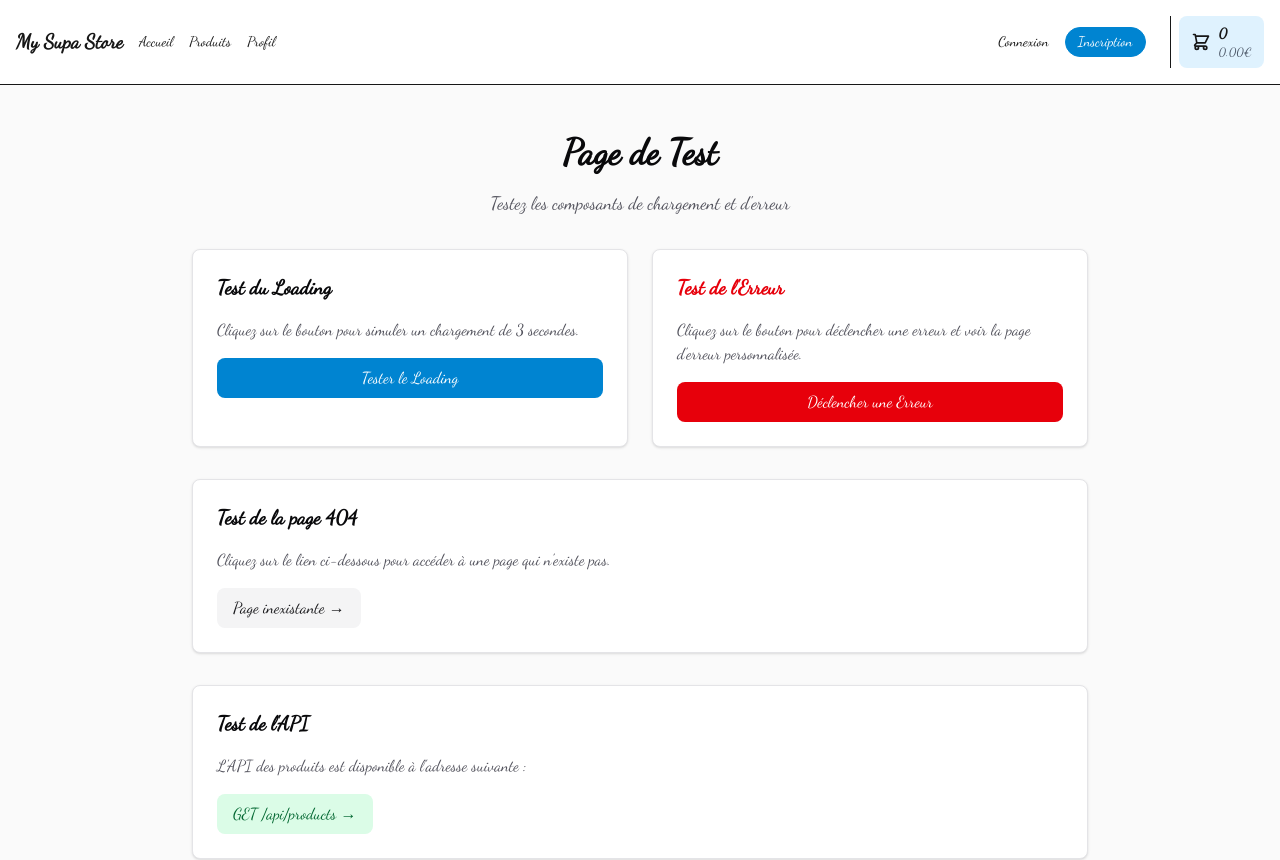
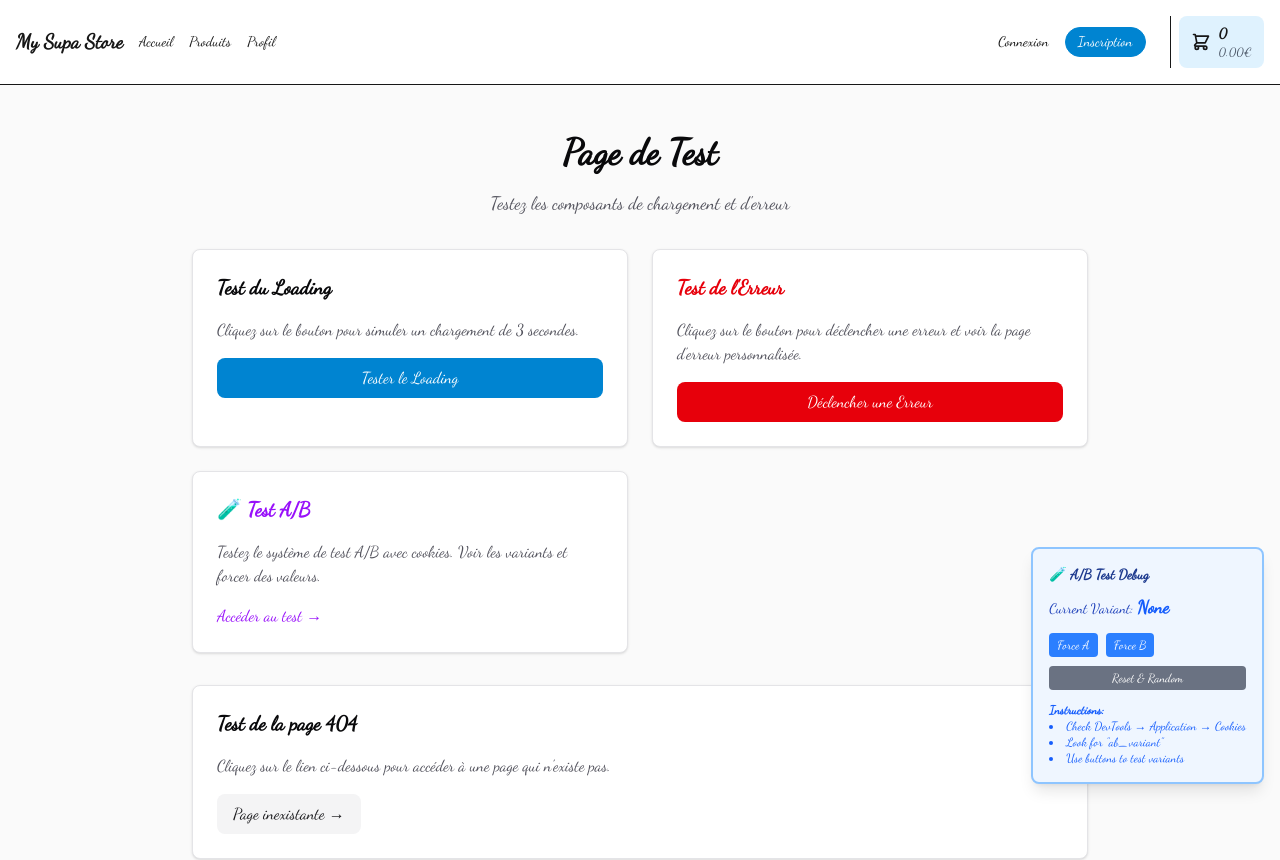
Before and after one commit to selogurain12/my-supa-store, a Next.js app: page /test in a window 1280 px wide. Shown: the top 860 px of the page. Built offline with nearby package versions, Linux system fonts and the light colour scheme; no server answers; the database is empty.

Commit message:
feat(my-supa-store/webui): 3 - 6: create prefetch

```diff
--- /dev/null
+++ b/app/(front)/test/ab/page.tsx
@@ -0,0 +1,116 @@
+"use client";
+
+import { useState } from "react";
+
+export default function ABTestPage() {
+  const [variant, setVariant] = useState<"A" | "B" | null>(() => {
+    if (typeof document === "undefined") return null;
+
+    const cookies = document.cookie.split(";").map((c) => c.trim());
+    const cookie = cookies.find((c) => c.startsWith("ab_variant="));
+
+    return cookie
+      ? (cookie.replace("ab_variant=", "") as "A" | "B")
+      : null;
+  });
+
+  const [isLoaded] = useState(() => typeof window !== "undefined");
+
+  const handleForceVariant = (forcedVariant: "A" | "B") => {
+    const params = new URLSearchParams();
+    params.set("ab_prefetch", forcedVariant);
+    window.location.href = `${window.location.pathname}?${params.toString()}`;
+  };
+
+  const handleResetCookie = () => {
+    document.cookie =
+      "ab_variant=; expires=Thu, 01 Jan 1970 00:00:00 UTC; path=/;";
+    window.location.reload();
+  };
+
+  return (
+    <div className="min-h-screen bg-gradient-to-br from-blue-50 to-indigo-100 p-8">
+      <div className="mx-auto max-w-2xl">
+        <div className="rounded-2xl bg-white p-8 shadow-lg">
+          <h1 className="mb-2 text-4xl font-bold text-gray-900">🧪 A/B Test Debug</h1>
+          <p className="mb-6 text-gray-600">Testez le système de test A/B avec cookies</p>
+
+          {!isLoaded ? (
+            <div className="flex items-center justify-center py-8">
+              <div className="h-8 w-8 animate-spin rounded-full border-4 border-blue-300 border-t-blue-600"></div>
+            </div>
+          ) : (
+            <>
+              <div className="mb-8 rounded-lg bg-blue-50 p-6 border-2 border-blue-200">
+                <p className="mb-2 text-sm font-semibold text-gray-600">Variant Actuel:</p>
+                <p className="text-5xl font-bold text-blue-600">{variant || "Aucun"}</p>
+              </div>
+
+              <div className="mb-8 space-y-4">
+                <h2 className="text-xl font-semibold text-gray-900">Actions:</h2>
+
+                <div className="grid grid-cols-2 gap-4">
+                  <button
+                    onClick={() => handleForceVariant("A")}
+                    className="rounded-lg bg-gradient-to-r from-blue-500 to-blue-600 px-6 py-3 font-semibold text-white transition hover:from-blue-600 hover:to-blue-700"
+                  >
+                    Force Variant A
+                  </button>
+                  <button
+                    onClick={() => handleForceVariant("B")}
+                    className="rounded-lg bg-gradient-to-r from-purple-500 to-purple-600 px-6 py-3 font-semibold text-white transition hover:from-purple-600 hover:to-purple-700"
+                  >
+                    Force Variant B
+                  </button>
+                </div>
+
+                <button
+                  onClick={handleResetCookie}
+                  className="w-full rounded-lg bg-gray-400 px-6 py-3 font-semibold text-white transition hover:bg-gray-500"
+                >
+                  Réinitialiser & Tirage Aléatoire
+                </button>
+              </div>
+
+              <div className="space-y-4 rounded-lg bg-gray-50 p-6">
+                <h2 className="text-xl font-semibold text-gray-900">📋 Comment tester:</h2>
+                <ol className="list-inside list-decimal space-y-2 text-gray-700">
+                  <li>Voir le cookie dans DevTools → Application → Cookies</li>
+                  <li>Forcer un variant via les boutons</li>
+                  <li>Tester ?ab_prefetch=A ou B</li>
+                  <li>Supprimer le cookie pour un tirage aléatoire</li>
+                </ol>
+
+                <div className="mt-4 border-t border-gray-200 pt-4">
+                  <h3 className="font-semibold text-gray-900 mb-2">💡 Tests à faire:</h3>
+                  <ul className="space-y-1 text-sm text-gray-700">
+                    <li>Recharger la page : le variant reste identique</li>
+                    <li>Naviguer : le variant reste identique</li>
+                    <li>Forcer via query param</li>
+                    <li>Supprimer cookie → nouveau tirage</li>
+                  </ul>
+                </div>
+              </div>
+            </>
+          )}
+        </div>
+
+        <div className="mt-8 rounded-lg bg-white p-6 shadow">
+          <h2 className="mb-4 text-xl font-semibold text-gray-900">📊 État technique:</h2>
+          <pre className="overflow-auto rounded bg-gray-100 p-4 text-sm">
+            {JSON.stringify(
+              {
+                "Variant Actuel": variant,
+                "Cookie Présent": !!variant,
+                URL: typeof window !== "undefined" ? window.location.href : "N/A",
+                Timestamp: new Date().toISOString(),
+              },
+              null,
+              2
+            )}
+          </pre>
+        </div>
+      </div>
+    </div>
+  );
+}
--- a/app/(front)/test/page.tsx
+++ b/app/(front)/test/page.tsx
@@ -1,6 +1,7 @@
 "use client";
 
 import { useState } from "react";
+import Link from "next/link";
 
 export default function TestPage() {
   const [isLoading, setIsLoading] = useState(false);
@@ -57,6 +58,20 @@ export default function TestPage() {
               Déclencher une Erreur
             </button>
           </div>
+          <Link
+            href="/test/ab"
+            className="bg-white dark:bg-zinc-900 rounded-lg p-6 shadow-sm border border-zinc-200 dark:border-zinc-800 flex flex-col justify-between hover:shadow-md transition"
+          >
+            <div>
+              <h2 className="text-xl font-semibold mb-4 text-purple-600 dark:text-purple-400">🧪 Test A/B</h2>
+              <p className="text-zinc-600 dark:text-zinc-400 mb-4">
+                Testez le système de test A/B avec cookies. Voir les variants et forcer des valeurs.
+              </p>
+            </div>
+            <span className="inline-flex items-center gap-2 text-purple-600 dark:text-purple-400 font-medium">
+              Accéder au test →
+            </span>
+          </Link>
         </div>
 
         <div className="bg-white dark:bg-zinc-900 rounded-lg p-6 shadow-sm border border-zinc-200 dark:border-zinc-800">
--- /dev/null
+++ b/app/components/ABTestDebug.tsx
@@ -0,0 +1,73 @@
+"use client";
+
+import { useState } from "react";
+
+export function ABTestDisplay() {
+  const [variant] = useState<"A" | "B" | null>(() => {
+    if (typeof document === "undefined") return null;
+
+    const cookies = document.cookie.split(";").map((c) => c.trim());
+    const cookie = cookies.find((c) => c.startsWith("ab_variant="));
+
+    return cookie ? (cookie.replace("ab_variant=", "") as "A" | "B") : null;
+  });
+
+  const [isLoaded] = useState(() => typeof window !== "undefined");
+
+  const handleForceVariant = (forcedVariant: "A" | "B") => {
+    const params = new URLSearchParams();
+    params.set("ab_prefetch", forcedVariant);
+    window.location.href = `${window.location.pathname}?${params.toString()}`;
+  };
+
+  const handleResetCookie = () => {
+    document.cookie =
+      "ab_variant=; expires=Thu, 01 Jan 1970 00:00:00 UTC; path=/;";
+    window.location.reload();
+  };
+
+  if (!isLoaded) return null;
+
+  return (
+    <div className="fixed bottom-4 right-4 p-4 bg-blue-50 border-2 border-blue-300 rounded-lg shadow-lg max-w-xs">
+      <div className="text-sm font-semibold text-blue-900 mb-2">🧪 A/B Test Debug</div>
+      <div className="text-sm text-blue-800 mb-3">
+        Current Variant:{" "}
+        <span className="font-bold text-lg text-blue-600">
+          {variant || "None"}
+        </span>
+      </div>
+
+      <div className="flex gap-2 mb-2">
+        <button
+          onClick={() => handleForceVariant("A")}
+          className="px-2 py-1 bg-blue-500 text-white text-xs rounded hover:bg-blue-600"
+        >
+          Force A
+        </button>
+        <button
+          onClick={() => handleForceVariant("B")}
+          className="px-2 py-1 bg-blue-500 text-white text-xs rounded hover:bg-blue-600"
+        >
+          Force B
+        </button>
+      </div>
+
+      <button
+        onClick={handleResetCookie}
+        className="w-full px-2 py-1 bg-gray-500 text-white text-xs rounded hover:bg-gray-600"
+      >
+        Reset & Random
+      </button>
+
+      <div className="mt-3 text-xs text-blue-600">
+        <p className="font-semibold">Instructions:</p>
+        <ul className="list-disc list-inside">
+          <li>Check DevTools → Application → Cookies</li>
+          <li>Look for &quot;ab_variant&quot;</li>
+          <li>Use buttons to test variants</li>
+        </ul>
+      </div>
+    </div>
+  );
+}
--- a/app/layout.tsx
+++ b/app/layout.tsx
@@ -3,6 +3,7 @@ import localFont from "next/font/local";
 import "./globals.css";
 import Navbar from "@/components/navbar";
 import Footer from "@/components/footbar";
+import { ABTestDisplay } from "@/components/ABTestDebug";
 import Providers from "./providers";
 
 const dancingScript = localFont({
@@ -24,6 +25,7 @@ export default function RootLayout({ children }: { children: ReactNode }) {
           <Navbar />
           <main>{children}</main>
           <Footer />
+          <ABTestDisplay />
         </Providers>
       </body>
     </html>
--- a/proxy.ts
+++ b/proxy.ts
@@ -17,16 +17,48 @@ export async function requireAdmin(request: NextRequest) {
   return NextResponse.next();
 }
 
+export async function handleABTest(request: NextRequest) {
+  const response = NextResponse.next();
+  const abPrefetch = request.nextUrl.searchParams.get("ab_prefetch");
+  const existingCookie = request.cookies.get("ab_variant")?.value;
+
+  let variant: "A" | "B";
+
+  if (abPrefetch === "A" || abPrefetch === "B") {
+    variant = abPrefetch;
+    console.log(`[A/B Test] Forcing variant ${variant} via query param`);
+  } else if (existingCookie === "A" || existingCookie === "B") {
+    variant = existingCookie;
+    console.log(`[A/B Test] Using existing cookie variant: ${variant}`);
+  } else {
+    variant = Math.random() < 0.5 ? "A" : "B";
+    console.log(`[A/B Test] Generated new random variant: ${variant}`);
+  }
+  response.cookies.set("ab_variant", variant, {
+    maxAge: 30 * 24 * 60 * 60,
+    path: "/",
+    httpOnly: false,
+  });
+
+  console.log(`[A/B Test] Cookie set: ab_variant=${variant}`);
+
+  return response;
+}
+
 export async function proxy(request: NextRequest) {
   const { pathname } = request.nextUrl;
+
+  const abResponse = await handleABTest(request);
 
   if (pathname.startsWith("/admin")) {
     return await requireAdmin(request);
   }
 
-  return NextResponse.next();
+  return abResponse;
 }
 
 export const config = {
-  matcher: ["/admin/:path*"],
+  matcher: [
+    "/((?!api|_next/static|_next/image|favicon.ico).*)",
+  ],
 };
```
